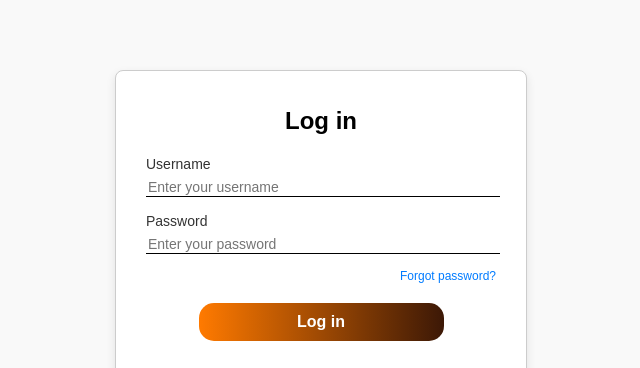
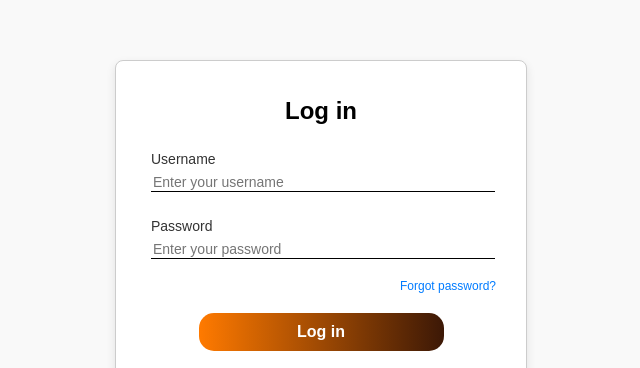
Before and after one commit to monotai/Project-Term1-Web-design, a plain HTML site: page HTML/profile.html in a window 1280 px wide. Shown: the part 101-469 px from the top of the page, without its empty margins (319-959 px from the left). Drawn offline with Linux system fonts and the light colour scheme.

Commit message:
I love van vat

```diff
--- a/CSS/profile.css
+++ b/CSS/profile.css
@@ -26,6 +26,7 @@ body {
   .input-group {
     margin-bottom: 15px;
     text-align: left;
+    padding:5px;
   }
 
   .input-group label {
--- a/HTML/profile.html
+++ b/HTML/profile.html
@@ -9,7 +9,7 @@
 <body>
   <div class="login-container">
     <h1>Log in</h1>
-    <form>
+    <form action="./home.html" method="GET">
         <div class="input-group">
           <label for="username">
             <i class="fas fa-user"></i>
@@ -25,7 +25,7 @@
           <input type="password" id="password" placeholder="Enter your password" required>
         </div>
         <a href="#" class="forgot-password">Forgot password?</a>
-      <button type="submit" class="login-btn"><a href="./home.html"></a><b>Log in</b></a></button>
+        <button type="submit" class="login-btn"><b>Log in</b></button>
       </form>
     <p class="or">Or sign up using</p>
     <div class="social-icons">
```
Lines whose indentation alone changed are shown as unchanged.
